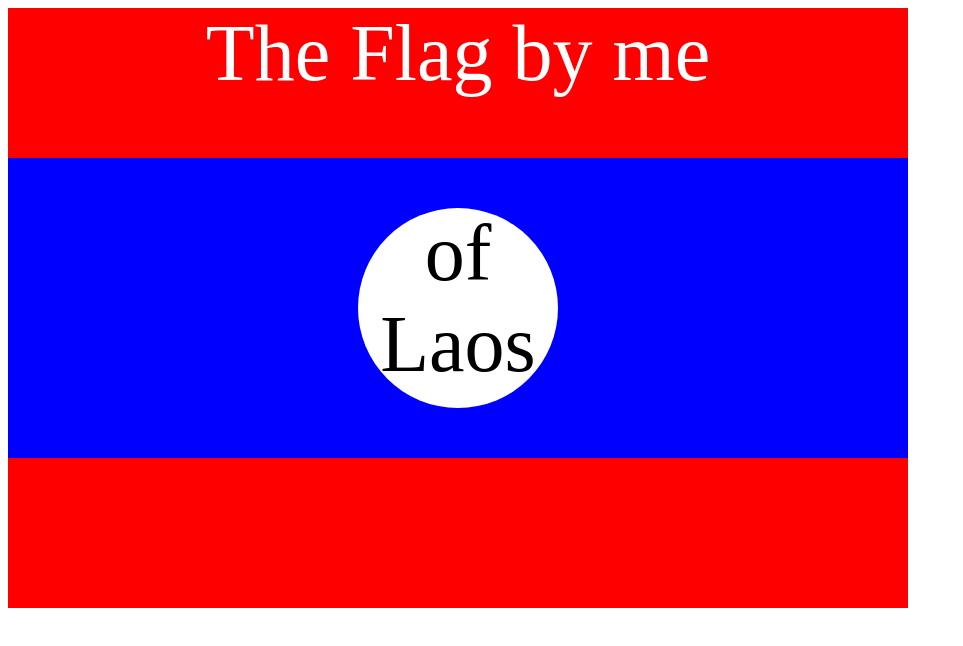
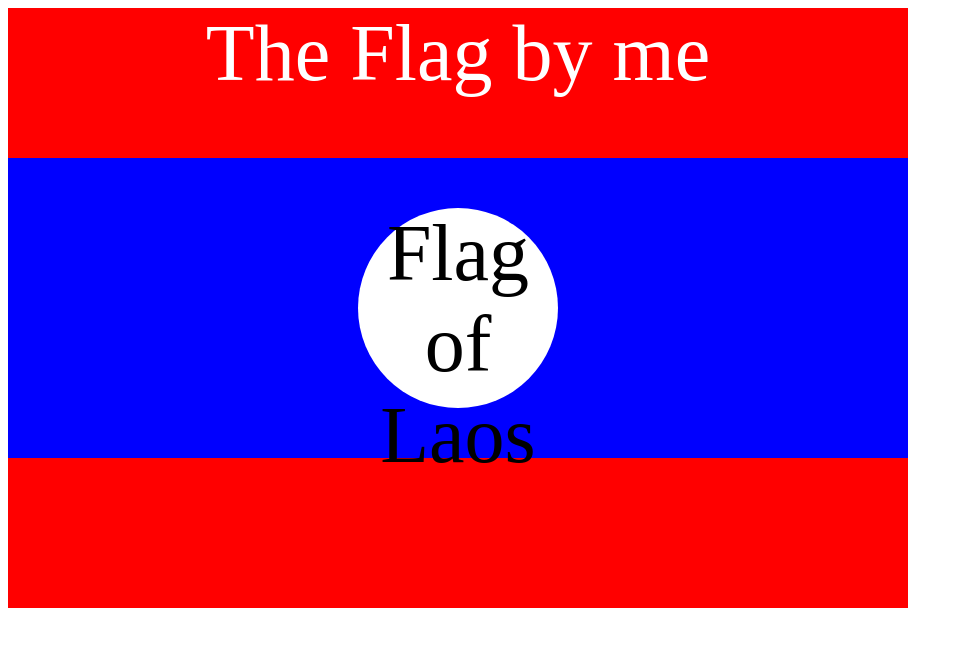
Before and after one commit to muzamil791/CSS-Flag, a plain HTML site: page index.html in a window 1280 px wide. Shown: the whole page, without its empty margins (0-963 px from the left). Drawn offline with Linux system fonts and the light colour scheme.

Commit message:
Update index.html

```diff
--- a/index.html
+++ b/index.html
@@ -60,7 +60,7 @@ Hint: The flag is 900px by 600px and the circle is 200px by 200px.
     <p>The Flag by me</p>
     <div>
       <div>
-        <p>of Laos</p>
+        <p>Flag of Laos</p>
       </div>
     </div>
   </div>
```
